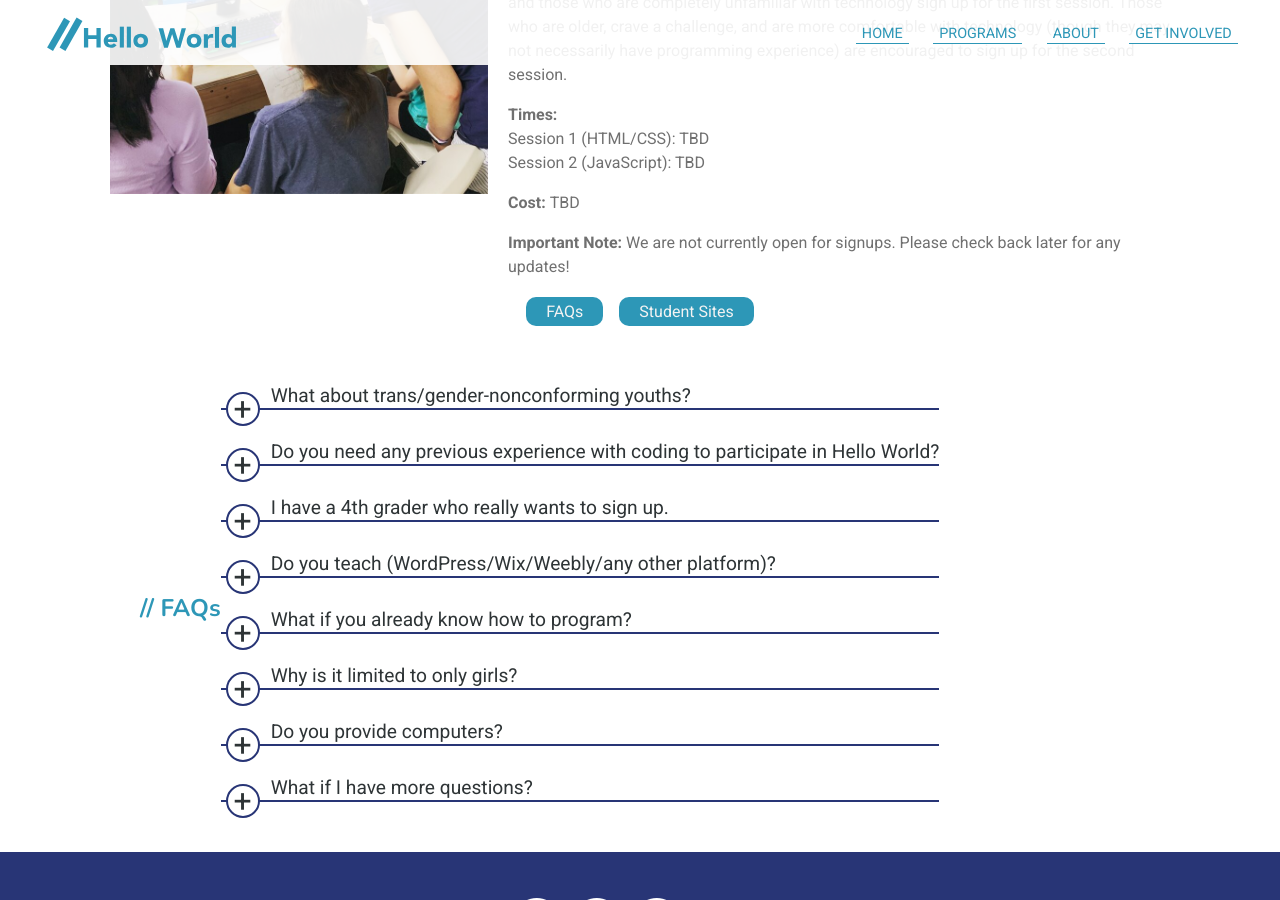
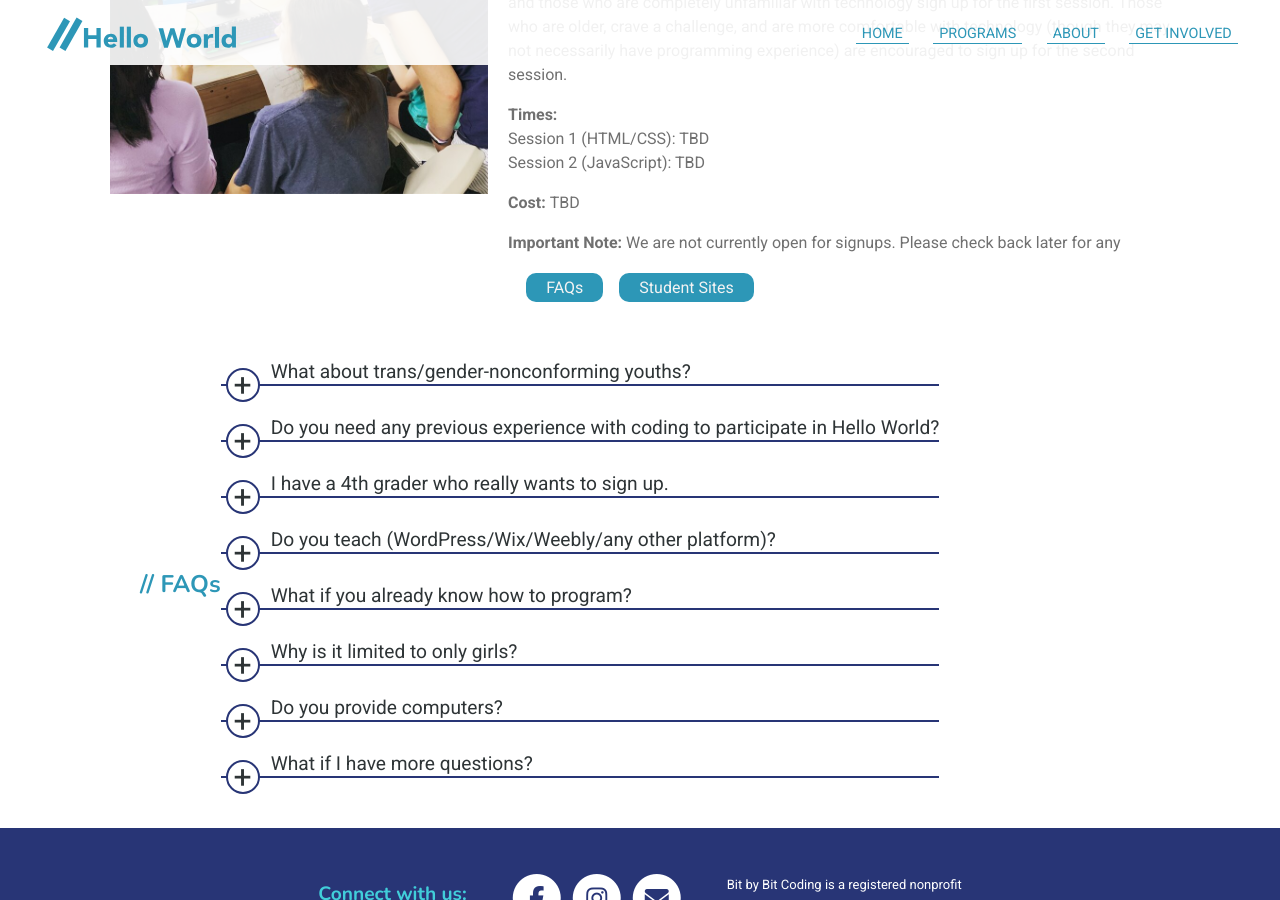
Before and after one commit to bit-by-bit-coding/bxb-website, a Jekyll site: the page built from helloworld.html, in a window 1280 px wide and 900 px high, scrolled down 587 px. Built offline with Jekyll 4.4.1, drawn with Linux system fonts in a browser that asks for light colours; nearby versions of some CDN libraries.

Commit message:
important note hello world

```diff
--- a/helloworld.html
+++ b/helloworld.html
@@ -37,7 +37,7 @@ style: programdetails.css
                         <div>
                             <p><strong>Cost: </strong> TBD</p>
                         </div>
-                        <div><strong>Important Note: </strong> We are not currently open for signups. Please check back later for any updates!</div>
+                        <div><strong>Important Note: </strong> We are not currently open for signups. Please check back later for any</div>
                     </div>
                 </div>
             </div>
--- a/styles/programdetails.scss
+++ b/styles/programdetails.scss
@@ -188,7 +188,7 @@ canvas {
 }
 #hw-main-text{
   width:65%;
-
+  align-self: flex-start;
 }
 #ff-image{
   position: relative;
```
